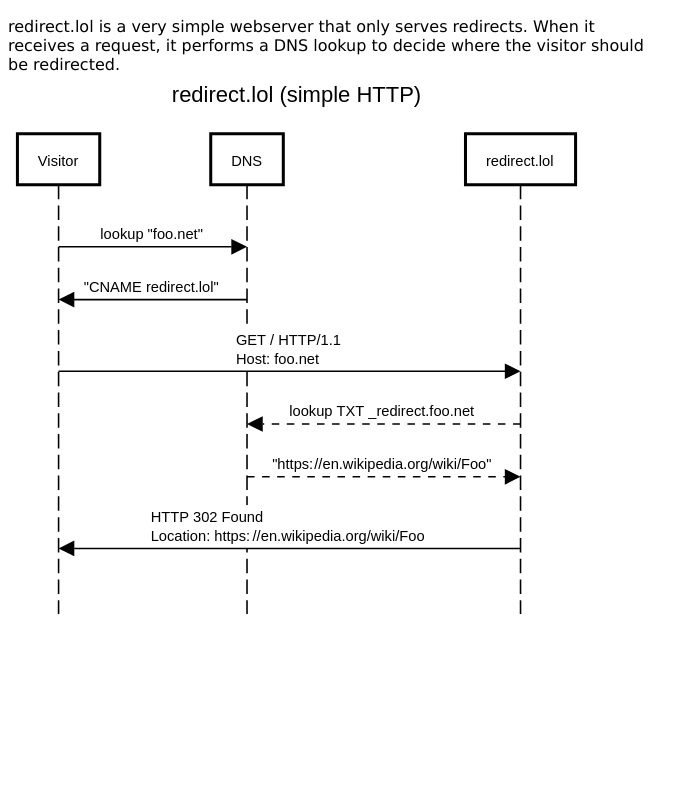
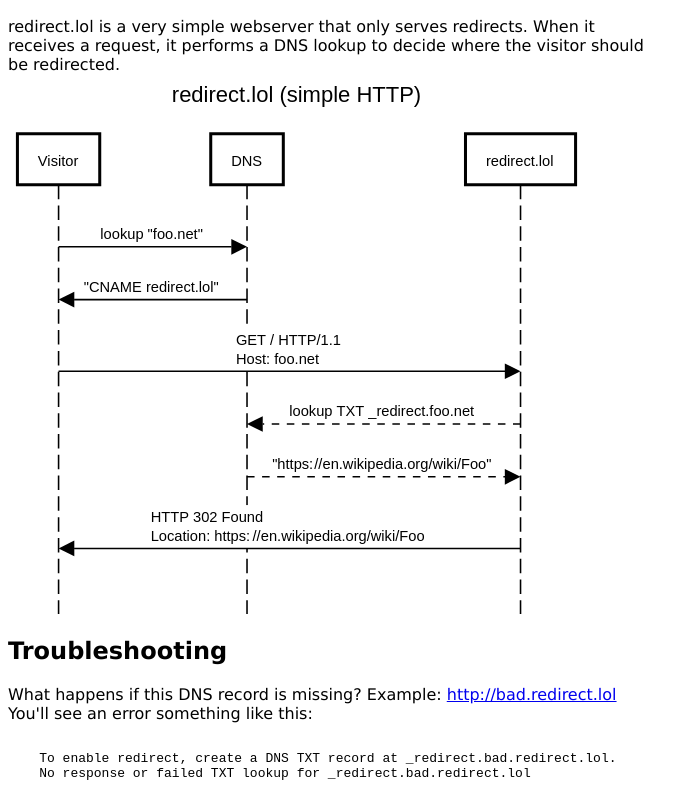
Before and after one commit to nicwaller/redirect.lol, a plain HTML site: page website/index.html in a window 1280 px wide. Shown: the part 314-1108 px from the top of the page, without its empty margins (0-698 px from the left). Before the commit the page ends 940 px from the top, so only its background shows below. Drawn offline with Linux system fonts and the light colour scheme.

Commit message:
[website] add failure case

```diff
--- a/website/index.html
+++ b/website/index.html
@@ -39,5 +39,16 @@
 DNS-->redirect.lol:https://en.wikipedia.org/wiki/Foo
 redirect.lol->Visitor:HTTP 302 Found\nLocation: https://en.wikipedia.org/wiki/Foo">
 
+<h2>Troubleshooting</h2>
+
+What happens if this DNS record is missing? Example: <a href="http://bad.redirect.lol">http://bad.redirect.lol</a>
+
+You'll see an error something like this:
+
+<pre><code>
+    To enable redirect, create a DNS TXT record at _redirect.bad.redirect.lol.
+    No response or failed TXT lookup for _redirect.bad.redirect.lol
+</code></pre>
+
 </body>
 </html>
```
